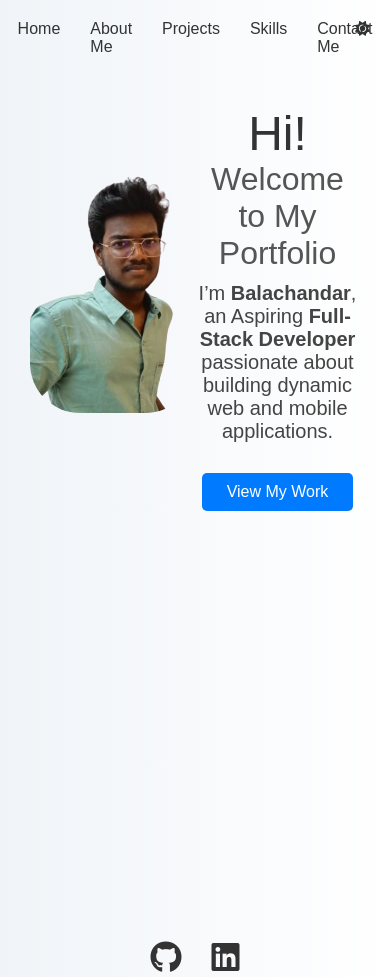
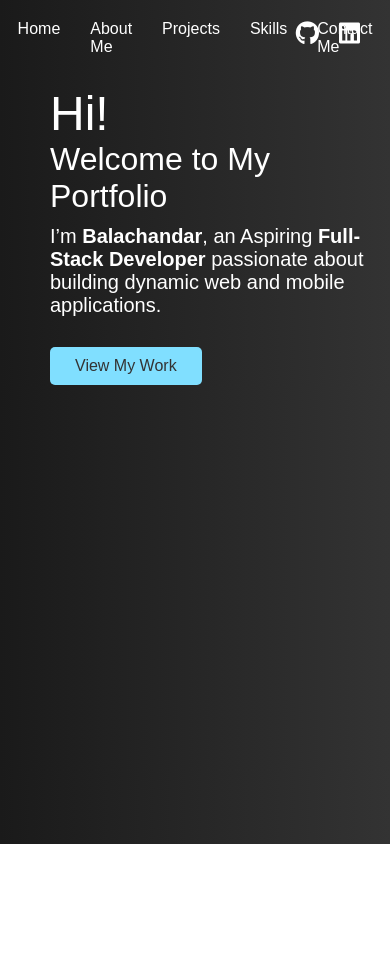
Before and after one commit to Balachandarcse/portfolio, a plain HTML site: page index.html in a window 390 px wide. After the commit the page ends 844 px from the top, so only its background shows below. Drawn offline with Linux system fonts and the light colour scheme.

Commit message:
dark theme fixed with gradient

```diff
--- a/index.html
+++ b/index.html
@@ -5,7 +5,6 @@
   <meta name="viewport" content="width=device-width, initial-scale=1.0">
   <title>Portfolio</title>
   <link rel="stylesheet" href="https://cdnjs.cloudflare.com/ajax/libs/font-awesome/6.0.0-beta3/css/all.min.css">
-
   <style>
     * {
       margin: 0;
@@ -15,15 +14,9 @@
     }
 
     body {
-      background: linear-gradient(to right, #f0f4f8, #ffffff);
-      color: #333;
-      overflow-x: hidden;
-      transition: background-color 0.3s, color 0.3s;
-    }
-
-    .dark-theme {
       background: linear-gradient(to right, #1a1a1a, #333);
       color: white;
+      overflow-x: hidden;
     }
 
     header {
@@ -43,27 +36,20 @@
 
     nav ul li a {
       text-decoration: none;
-      color: #333;
+      color: white;
       font-weight: 500;
     }
 
     nav ul li a:hover {
-      color: #007bff;
-    }
-
-    .dark-theme nav ul li a {
-      color: white;
-    }
-
-    .dark-theme nav ul li a:hover {
       color: #80dfff;
     }
 
     .hero {
       display: flex;
       align-items: center;
-      height: 100vh;
-      padding: 50px;
+      height: 100%;
+      padding: 10px 20px 0px 0px;
+
     }
 
     .content {
@@ -74,15 +60,16 @@
     }
 
     .image {
-      flex: 0 0 30%;
-      display: flex;
-      justify-content: center;
+    display: flex;
+    flex-direction: row;
+    align-items: center;
+    justify-content: center;
     }
 
     .image img {
       width: 100%;
-      max-width: 300px;
-      border-radius: 50px;
+      height: 100%;
+      max-width: 450px;
     }
 
     .intro {
@@ -93,102 +80,52 @@
     .intro h1 {
       font-size: 3rem;
       font-weight: 500;
-      color: #333;
     }
 
     .intro h2 {
       font-size: 2rem;
       font-weight: 300;
-      color: #555;
     }
 
     .intro p {
       font-size: 1.25rem;
       margin-top: 10px;
-      color: #444;
-    }
-
-    .dark-theme .intro h1,
-    .dark-theme .intro h2,
-    .dark-theme .intro p {
-      color: white;
     }
 
     .btn {
       display: inline-block;
       margin-top: 30px;
       padding: 10px 25px;
-      background-color: #007bff;
-      color: white;
+      background-color: #80dfff;
+      color: #333;
       text-decoration: none;
       border-radius: 5px;
       font-size: 1rem;
     }
 
     .btn:hover {
-      background-color: #0056b3;
-    }
-
-    .dark-theme .btn {
-      background-color: #80dfff;
-      color: #333;
-    }
-
-    .dark-theme .btn:hover {
       background-color: #66ccff;
     }
 
     .social-icons {
+      position: absolute;
+      top: 20px;
+      right: 20px;
       display: flex;
-      justify-content: center;
-      margin-top: 20px;
     }
 
     .social-icons a {
-      margin: 0 15px;
-      font-size: 2rem;
-      color: #333;
+      margin: 0 10px;
+      font-size: 1.5rem;
+      color: white;
     }
 
     .social-icons a:hover {
-      color: #007bff;
-    }
-
-    .dark-theme .social-icons a {
-      color: white;
-    }
-
-    .dark-theme .social-icons a:hover {
       color: #80dfff;
     }
-
-    .theme-switcher {
-      position: absolute;
-      top: 20px;
-      right: 20px;
-      cursor: pointer;
-      font-size: 15px;
-      color: #333;
-    }
-
-    .dark-theme .theme-switcher {
-      color: white;
-    }
-
-    @media (max-width: 768px) {
-      .hero {
-        flex-direction: column;
-        text-align: center;
-        padding: 30px;
-      }
-
-      .image {
-        margin-bottom: 30px;
-        flex: 0 0 50%;
-      }
-
-      .intro {
-        padding: 0;
+    @media screen and (max-width:620px) {
+      .image{
+        display: none;
       }
     }
   </style>
@@ -206,8 +143,13 @@
     </nav>
   </header>
 
-  <div class="theme-switcher" id="themeSwitcher">
-    <i class="fas fa-sun" id="themeIcon"></i>
+  <div class="social-icons">
+    <a href="https://github.com/your-github-profile" target="_blank">
+      <i class="fab fa-github"></i>
+    </a>
+    <a href="https://linkedin.com/in/your-linkedin-profile" target="_blank">
+      <i class="fab fa-linkedin"></i>
+    </a>
   </div>
 
   <main>
@@ -225,26 +167,5 @@
       </div>
     </section>
   </main>
-
-  <div class="social-icons">
-    <a href="https://github.com/your-github-profile" target="_blank">
-      <i class="fab fa-github"></i>
-    </a>
-    <a href="https://linkedin.com/in/your-linkedin-profile" target="_blank">
-      <i class="fab fa-linkedin"></i>
-    </a>
-  </div>
-
-  <script>
-    const themeSwitcher = document.getElementById('themeSwitcher');
-    const themeIcon = document.getElementById('themeIcon');
-    let isDarkMode = false;
-
-    themeSwitcher.addEventListener('click', () => {
-      document.body.classList.toggle('dark-theme');
-      isDarkMode = !isDarkMode;
-      themeIcon.classList = isDarkMode ? 'fas fa-moon' : 'fas fa-sun';
-    });
-  </script>
 </body>
 </html>
```
